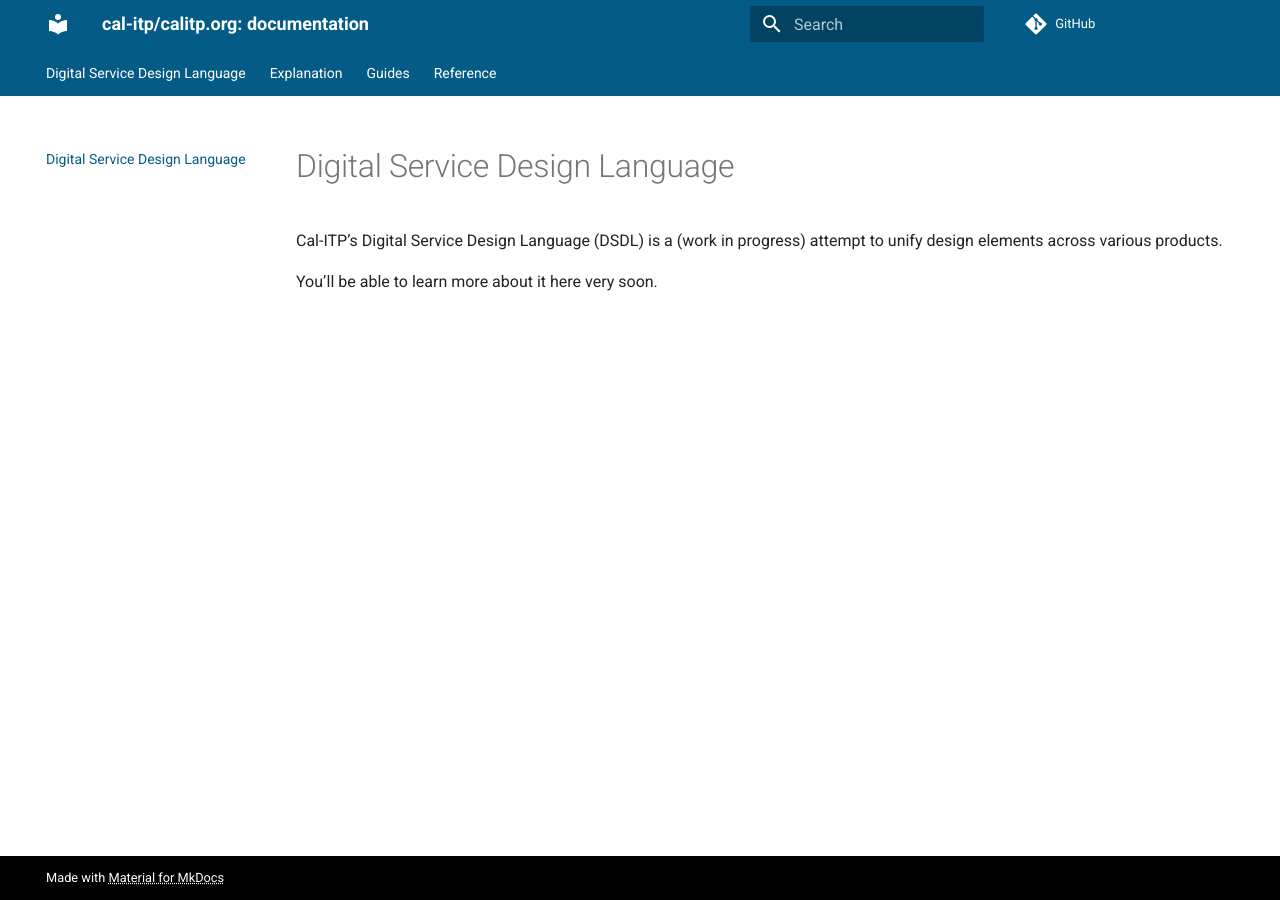
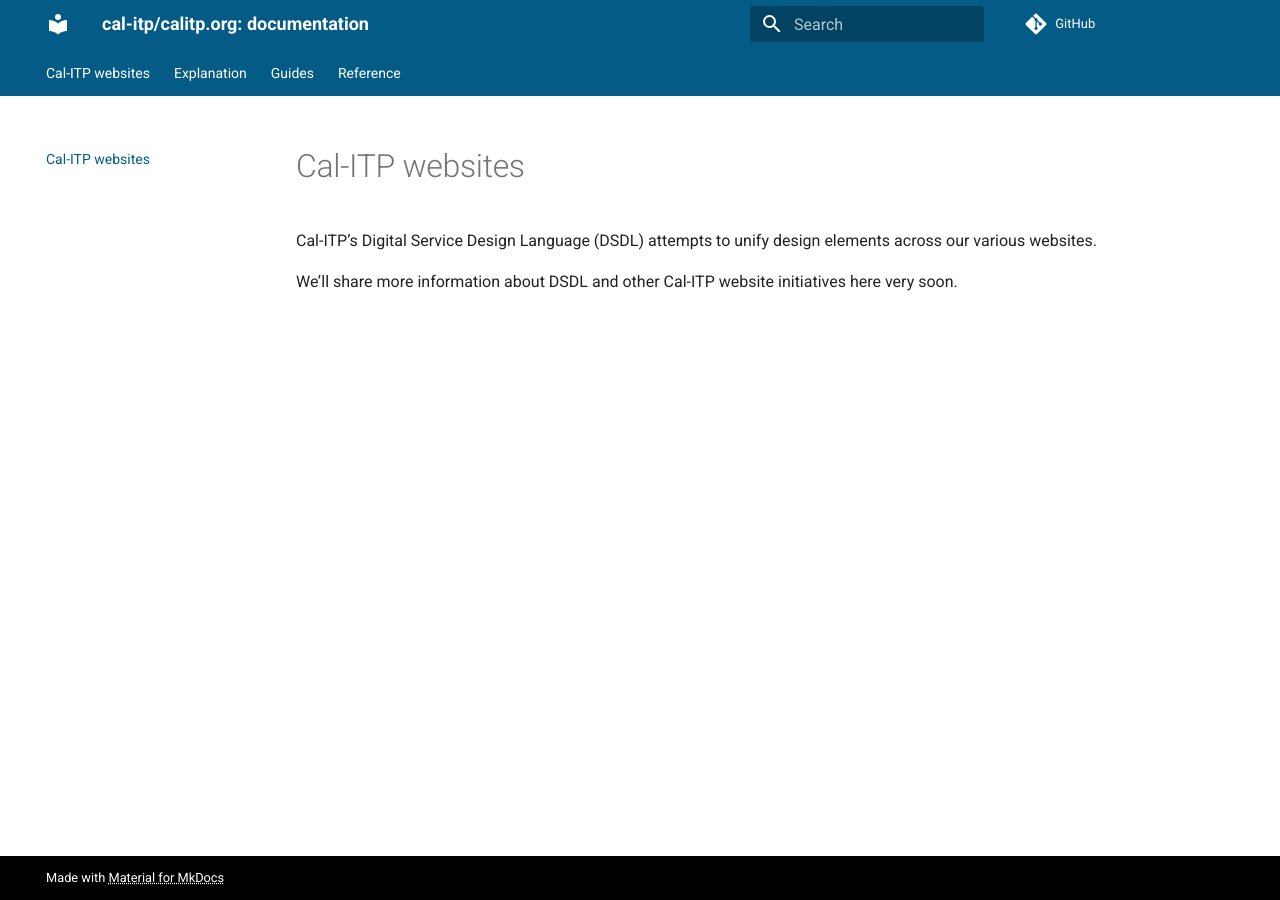
Before and after one commit to cal-itp/calitp.org, an MkDocs documentation site: the page built from docs/index.md, in a window 1280 px wide. Built offline with MkDocs 1.6.1 and Material for MkDocs 9.7.7, drawn with Linux system fonts in a browser that asks for light colours; comment, search, counter and statistics services are not loaded.

```diff
--- a/docs/index.md
+++ b/docs/index.md
@@ -1,5 +1,5 @@
-# Digital Service Design Language
+# Cal-ITP websites
 
-Cal-ITP's Digital Service Design Language (DSDL) is a (work in progress) attempt to unify design elements across various products.
+Cal-ITP's Digital Service Design Language (DSDL) attempts to unify design elements across our various websites.
 
-You'll be able to learn more about it here very soon.
+We'll share more information about DSDL and other Cal-ITP website initiatives here very soon.
```
Also changed, not shown: .github/workflows/mkdocs.yml.
